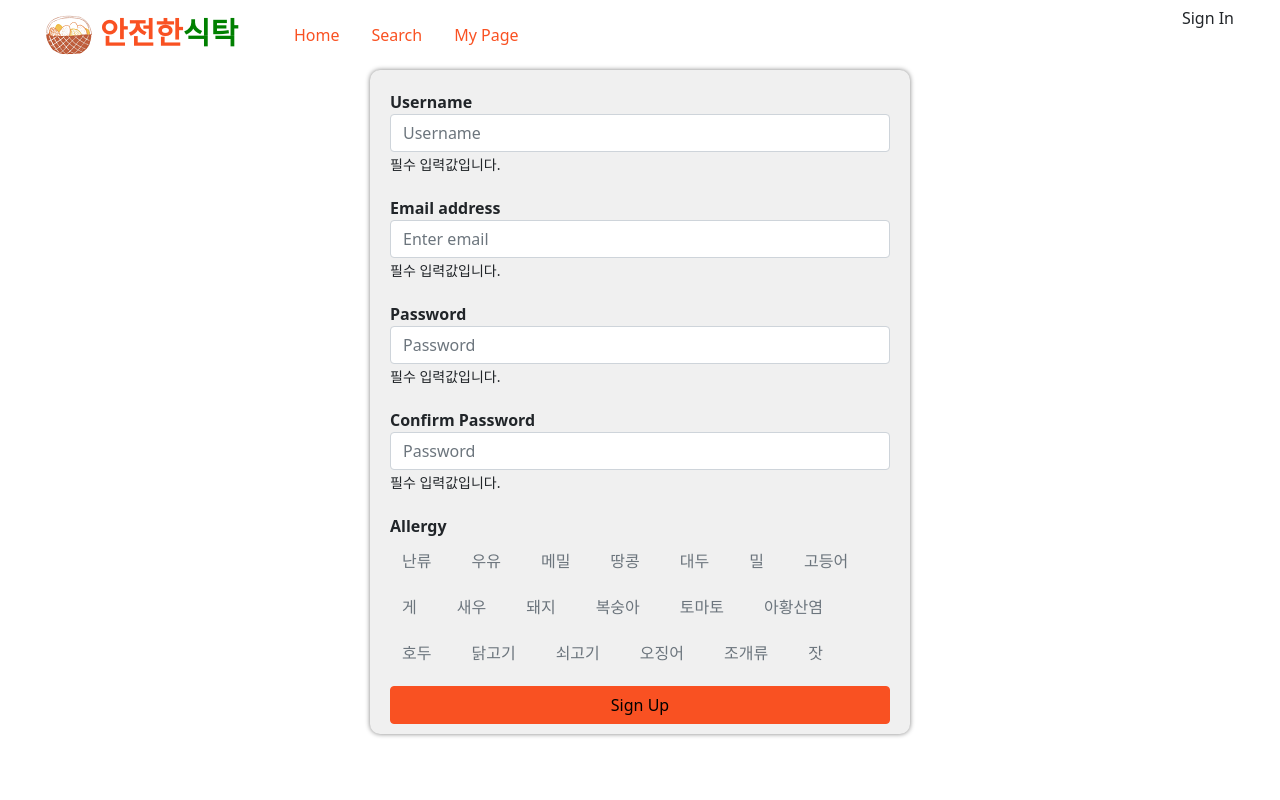
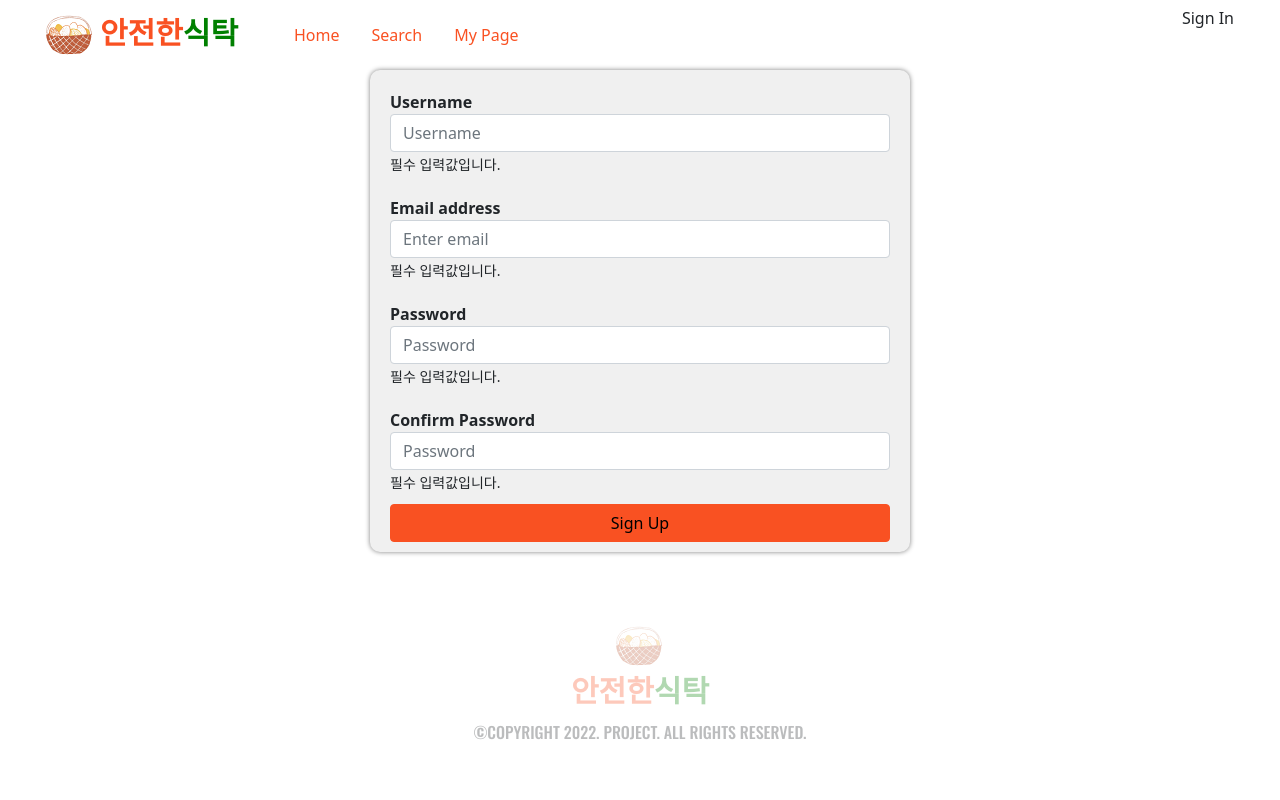
Before and after one commit to hi1004/Food-Search-App, a Nuxt app: page /signUp in a window 1280 px wide. Shown: the top 800 px of the page. Built offline with nearby package versions, Linux system fonts and the light colour scheme; what vue-infinite-loading would draw is missing.

Commit message:
update sign up page

```diff
--- a/App/pages/signUp.vue
+++ b/App/pages/signUp.vue
@@ -44,27 +44,6 @@
         <small v-if="isBlankCPassword">필수 입력값입니다.</small>
         <small v-if="!(isMatchPassword)">비밀번호란과 입력된 값이 다릅니다.</small>
       </div>
-      <div class="form-group">
-        <label>Allergy</label>
-        <br />
-        <div
-          v-for="(allergy, i) in allergies"
-          :key="i"
-          class="form-check-inline">
-          <input
-            type="checkbox"
-            class="allergy-check btn-check"
-            :id="allergy"
-            :value="allergy"
-            v-model="userinfo.checkedAllergies" />
-          <label
-            class="allergy-option btn btn-outline-secondary"
-            :for="allergy">
-            {{ allergy }}
-          </label>
-        </div>
-        <br />
-      </div>
       <button
         @click="register"
         type="button"
@@ -80,7 +59,6 @@
   export default {
     data() {
       return {
-        allergies: ['난류', '우유', '메밀', '땅콩', '대두', '밀', '고등어', '게', '새우', '돼지', '복숭아', '토마토', '아황산염', '호두', '닭고기', '쇠고기', '오징어', '조개류', '잣'],
         userinfo: {
           username: '',
           email: '',
@@ -147,7 +125,7 @@
             password: this.userinfo.password,
           });
           alert(`${this.userinfo.username}님 회원가입에 성공하셨습니다.`);
-          this.$router.push('/signIn');
+          this.$router.push('/myPage');
         } catch (error) {
           if (error.response) {
             console.log(error.response.data);
```
